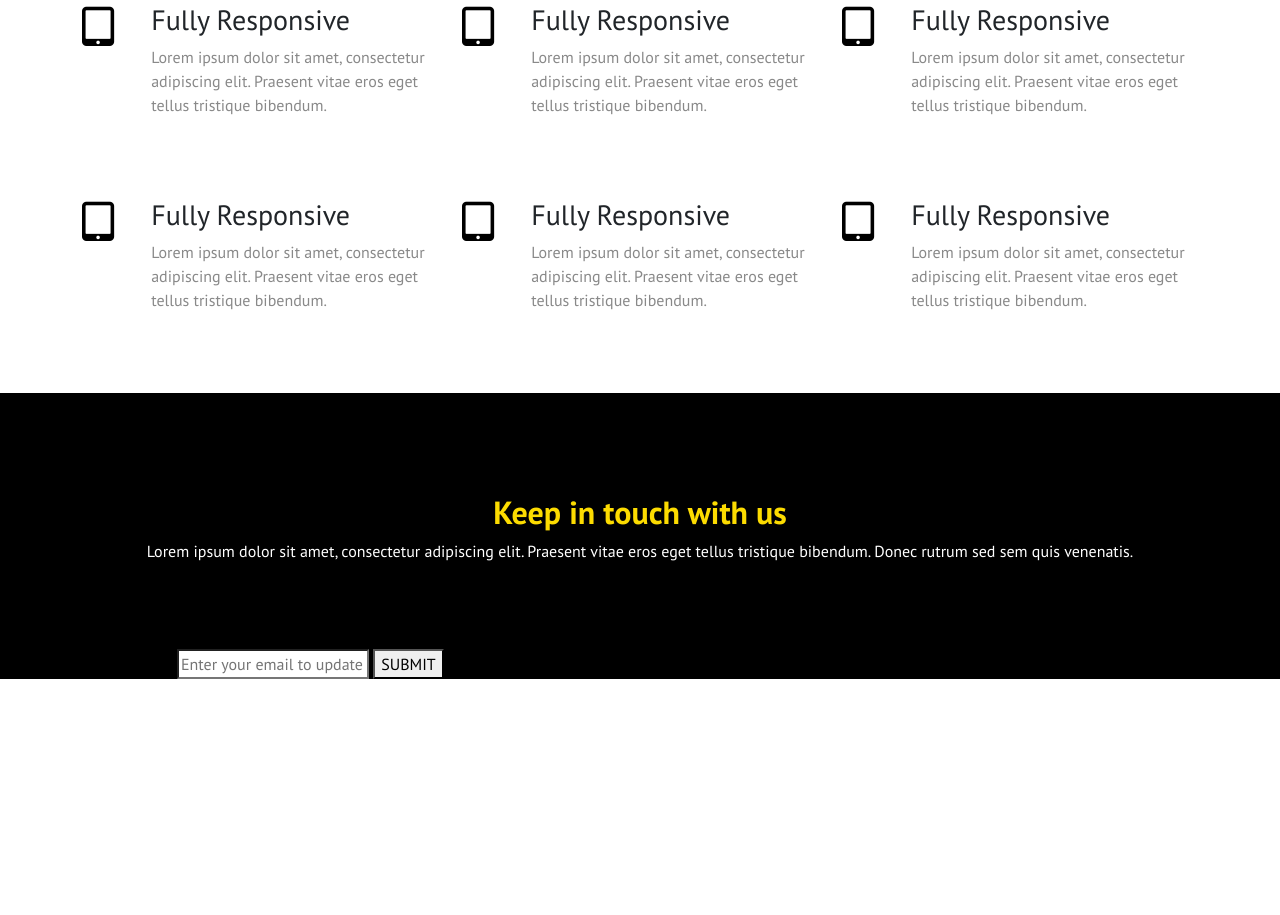
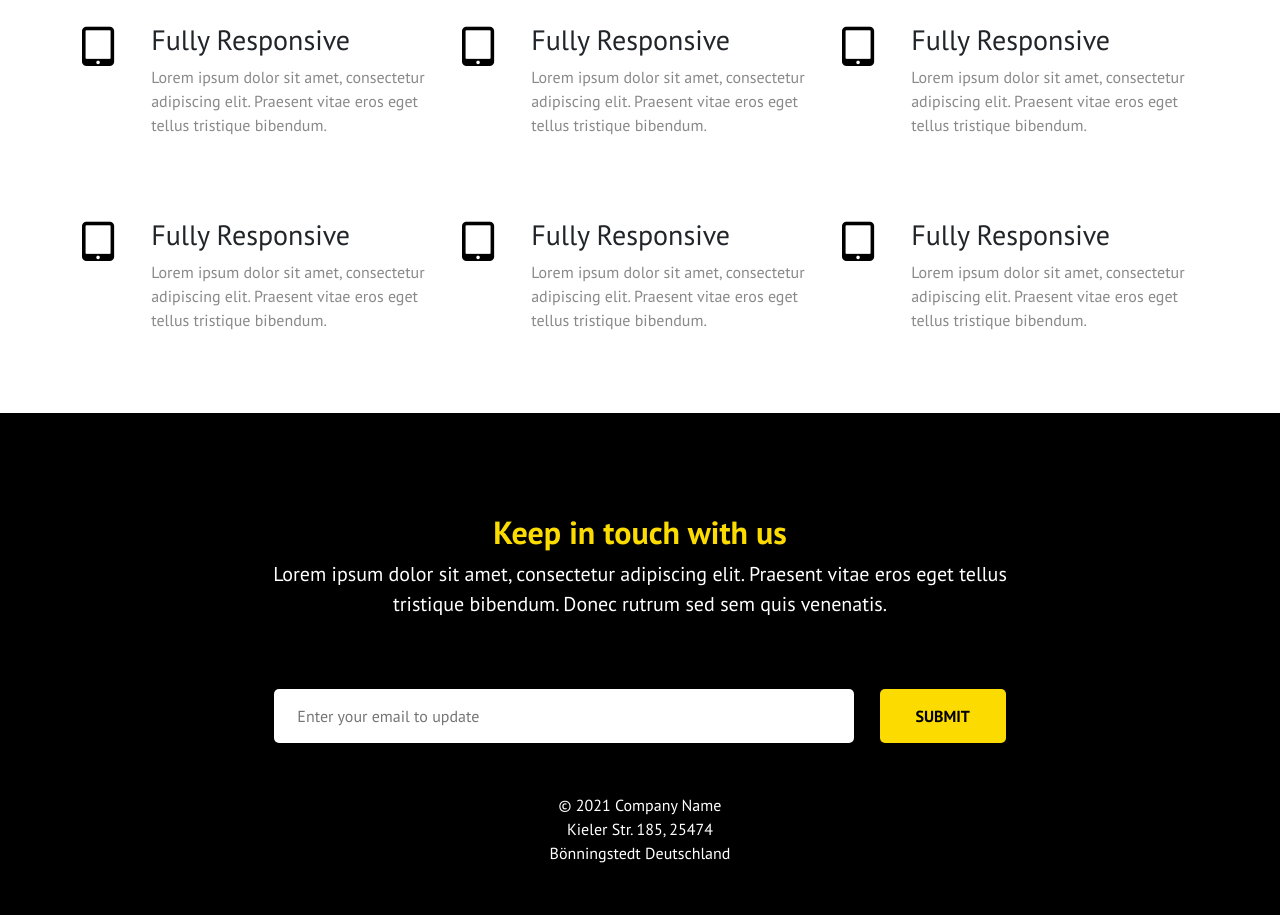
Before and after one commit to igalVilensky/Bootstrap-project, a plain HTML site: page index.html in a window 1280 px wide. Shown: the part 1049-1964 px from the top of the page. Before the commit the page ends 1728 px from the top, so only its background shows below. Drawn offline with nearby package versions, Linux system fonts and the light colour scheme.

Commit message:
media queries

```diff
--- a/css/style.css
+++ b/css/style.css
@@ -37,6 +37,12 @@ h2 {
   font-size: 32px;
 }
 
+.title__text {
+  font-size: 20px;
+  width: 780px;
+  margin: 0 auto;
+}
+
 .yellow {
   color: #fcdb00;
 }
@@ -72,6 +78,7 @@ span {
   font-size: 22px;
   font-weight: 700;
   color: #000;
+  text-decoration: none;
 }
 
 .offer {
@@ -139,14 +146,59 @@ span {
 }
 
 .form {
+  text-align: center;
 }
 
 .form__input {
   background: #fff;
   font-size: 16px;
   font-family: "PT Sans", sans-serif;
+  border-radius: 5px;
+  width: 580px;
+  padding: 15px 0;
+  margin-right: 21px;
+  border: 0;
+  padding-left: 23px;
 }
 
 .form__btn {
+  font-family: "PT Sans", sans-serif;
+  background: #fcdb00;
+  color: #000;
+  text-transform: uppercase;
+  font-size: 16px;
+  font-weight: 700;
+  border-radius: 5px;
+  width: 126px;
+  border: 0;
+  padding: 15px 0;
+  cursor: pointer;
+  outline: none;
 }
 /* End Third screen */
+
+/* Start Footer */
+
+.footer {
+  background: #000;
+  padding: 50px 94px;
+}
+
+.credits {
+  color: #fff;
+  font-size: 16px;
+  text-align: center;
+  width: 184px;
+  margin: 0 auto;
+}
+
+/* Start Footer */
+
+/* Media Queries */
+
+@media screen and (max-width: 992px) {
+  .logo {
+    display: block;
+    margin: 0 auto;
+  }
+}
--- a/index.html
+++ b/index.html
@@ -25,7 +25,7 @@
       <div class="container">
         <div class="row">
           <div class="col-lg-3">
-            <img src="./img/logo.png" alt="Logo" />
+            <img src="./img/logo.png" alt="Logo" class="logo" />
           </div>
           <div class="col-lg-5 ml-auto">
             <nav>
@@ -89,7 +89,7 @@
         <div class="row">
           <div class="col-lg-12">
             <div class="title">
-              <h2 class="title__main">Tinyone features</h2>
+              <h2 class="title__main">Company Name features</h2>
               <p class="title__text">
                 Lorem ipsum dolor sit amet, consectetur adipiscing elit.
                 Praesent vitae eros eget tellus tristique bibendum. Donec rutrum
@@ -208,6 +208,18 @@
         </div>
       </div>
     </section>
+    <footer id="footer" class="footer">
+      <div class="container">
+        <div class="row">
+          <div class="col-md-12">
+            <div class="credits">
+              &copy; 2021 Company Name Kieler Str. 185, 25474 Bönningstedt
+              Deutschland
+            </div>
+          </div>
+        </div>
+      </div>
+    </footer>
     <script src="./js/bootstrap.min.js"></script>
     <script src="./js/index.js"></script>
   </body>
```
